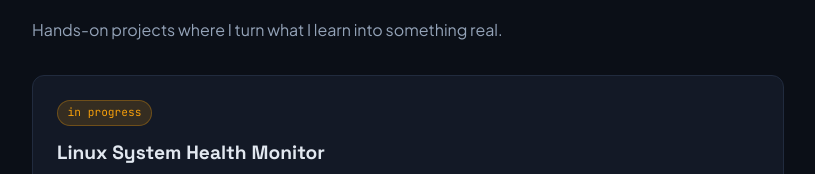
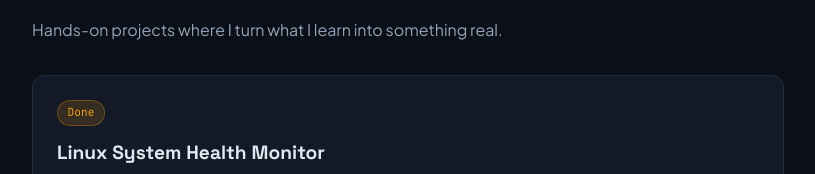
Before and after one commit to Ranjithuhh/My_Portfolio, a plain HTML site: page index.html in a window 1280 px wide. Shown: the part 1676-1850 px from the top of the page, without its empty margins (232-1047 px from the left). Drawn offline with Linux system fonts and the light colour scheme.

Commit message:
'In progress' to 'Done'

```diff
--- a/index.html
+++ b/index.html
@@ -120,7 +120,7 @@
       <article class="project-card">
         <div>
           <div class="project-header">
-            <span class="mono project-status">in progress</span>
+            <span class="mono project-status">Done</span>
           </div>
           <h3>Linux System Health Monitor</h3>
           <p>A Bash-based system monitoring project that checks system resources and generates a simple health report.</p>
```
